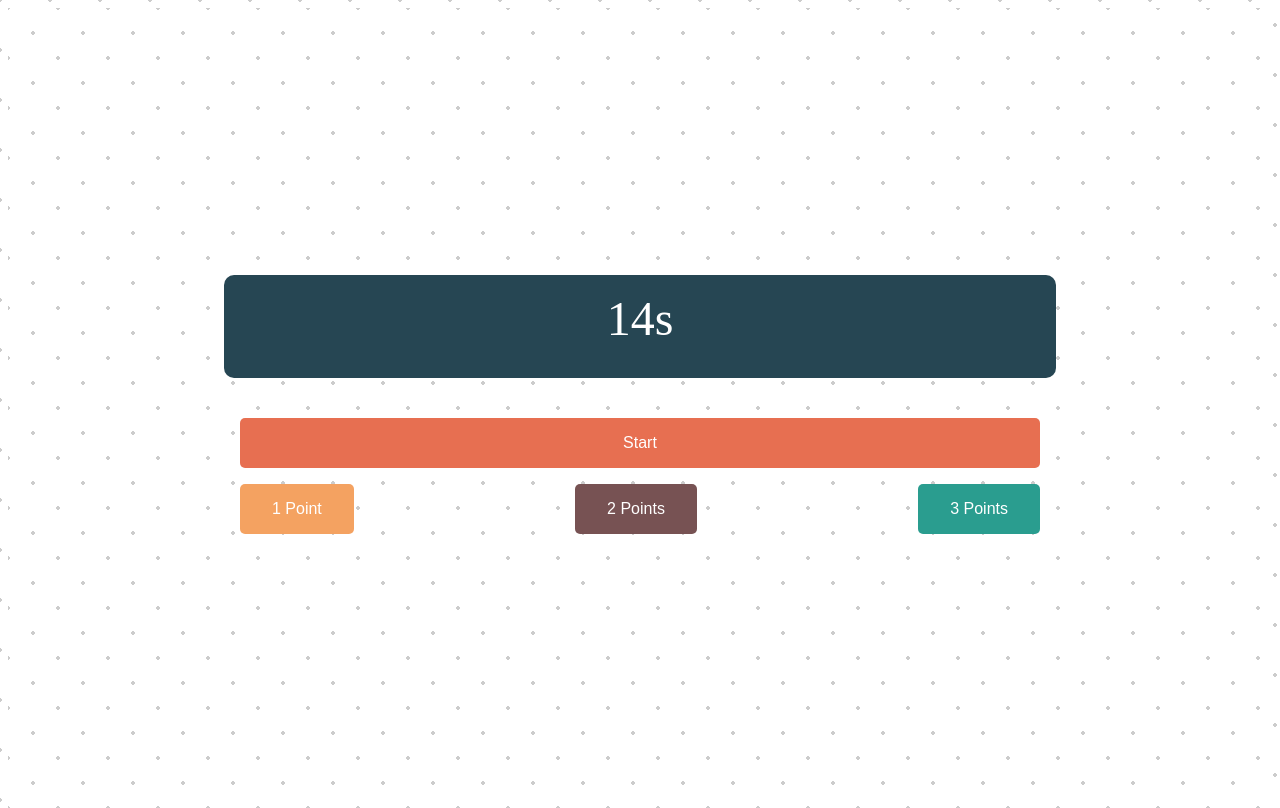
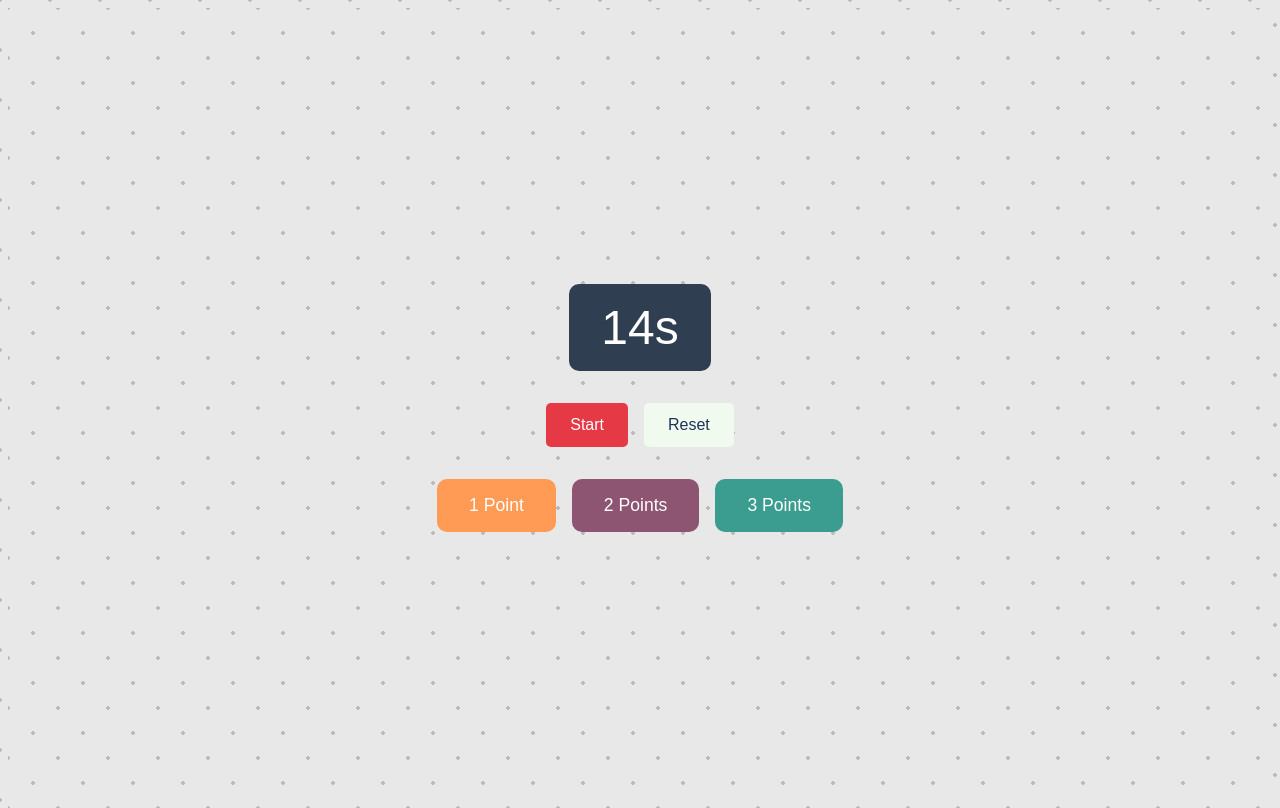
Before and after one commit to Makerspace-Ashoka/HoopGlow, a Nuxt app in the folder frontend/: page / in a window 1280 px wide. Built offline with nearby package versions, Linux system fonts and the light colour scheme.

Commit message:
Refactor button component, styleguide, and palette

```diff
--- a/frontend/app.vue
+++ b/frontend/app.vue
@@ -1,15 +1,21 @@
 <template>
   <div class="container">
-    <div class="countdown-card">
+    <!-- Shotclock Timer -->
+    <div class="timer">
       <span class="countdown">{{ timeRemaining }}s</span>
     </div>
-    <div class="button-container">
-      <button class="btn glow-on-hover start-button" @click="handleShotClock">{{ shotClockLabel }}</button>
-      <div class="points-container">
-        <button class="btn glow-on-hover" @click="sendRequest('api/dummy1')">1 Point</button>
-        <button class="btn glow-on-hover" @click="sendRequest('api/dummy2')">2 Points</button>
-        <button class="btn glow-on-hover" @click="sendRequest('api/dummy3')">3 Points</button>
-      </div>
+
+     <!-- Timer Controls -->
+     <div class="controls">
+      <button class="control-btn start" @click="handleShotClock">{{ shotClockLabel }}</button>
+      <button class="control-btn reset">Reset</button>
+    </div>
+
+    <!-- Score Buttons -->
+    <div class="score-buttons">
+      <button class="score-btn" @click="sendRequest('api/dummy1')">1 Point</button>
+      <button class="score-btn" @click="sendRequest('api/dummy2')">2 Points</button>
+      <button class="score-btn" @click="sendRequest('api/dummy3')">3 Points</button>
     </div>
   </div>
 </template>
@@ -94,91 +100,102 @@ const sendRequest = async (apiCommand) => {
 
 <style scoped>
 :root {
-  --btn-start-color: #8842d5;
-  --btn-point1-color: #5aa1d6;
-  --btn-point2-color: #5ad6a4;
-  --btn-point3-color: #d6b55a;
+  --btn-start-color: #e76f51;
+  --btn-point1-color: #f4a261;
+  --btn-point2-color: #775253;
+  --btn-point3-color: #2a9d8f;
   --btn-hover-glow: rgba(255, 255, 255, 0.3);
 }
 
 .container {
   display: flex;
-  flex-direction: column;  /* align child elements vertically */
+  flex-direction: column;
+  align-items: center;
   justify-content: center;
-  align-items: center;
   height: 100vh;
+  font-family: 'Arial', sans-serif;
 }
 
-.countdown-card {
-  display: flex;
-  justify-content: center;
-  align-items: center;
-  padding: 1rem;
-  background-color: #264653;  /* For visibility against white background */
+/* Shotclock Timer */
+.timer {
+  margin-bottom: 2rem;
+  background-color: #2F3E50;
   border-radius: 10px;
-  width: 80%;
-  max-width: 800px;
-  margin-bottom: 2rem; /* Provide some space between the card and the button container */
+  padding: 1rem 2rem;
 }
 
 .countdown {
   font-size: 3rem;
-  margin-bottom: 1rem;
-  color: #fff;
+  color: #FFFFFF;
 }
 
-.button-container {
-  width: 80%;
-  max-width: 800px;
+/* Timer Controls */
+.controls {
+  display: flex;
+  justify-content: center;
+  gap: 1rem;
+  margin-bottom: 2rem;
 }
 
-.btn {
-  padding: 1rem 2rem;
-  margin-top: 0.5rem;
-  margin-bottom: 0.5rem;
+.control-btn {
+  padding: 0.8rem 1.5rem;
+  font-size: 1rem;
   border: none;
   border-radius: 5px;
-  font-size: 1rem;
   cursor: pointer;
-  transition: transform 0.3s ease, box-shadow 0.3s ease, background-color 0.3s ease;
-  color: #fff;
+  transition: all 0.3s ease;
 }
 
-.btn.glow-on-hover:hover {
-  transform: translateY(-3px);
-  box-shadow: 0 10px 30px rgba(255, 255, 255, 0.3);
+.control-btn.start {
+  background-color: #E63946;
+  color: #FFFFFF;
 }
 
-.start-button {
-  background-color: #e76f51;
-  width: 100%;
+.control-btn.reset {
+  background-color: #F1FAEE;
+  color: #1D3557;
 }
 
-.points-container {
-  display: flex;
-  flex-wrap: wrap;
-  justify-content: space-between;
+.control-btn:hover {
+  transform: scale(1.05);
 }
 
-.points-container .btn:nth-of-type(1) {
-  background-color: #f4a261;
+/* Score Buttons */
+.score-buttons {
+  display: flex;
+  justify-content: center;
+  gap: 1rem;
 }
 
-.points-container .btn:nth-of-type(2) {
-  background-color: #775253;
+.score-btn {
+  padding: 1rem 2rem;
+  font-size: 1.1rem;
+  border: none;
+  border-radius: 10px;
+  cursor: pointer;
+  transition: all 0.3s ease;
+  color: #FFFFFF;
 }
 
-.points-container .btn:nth-of-type(3) {
-  background-color: #2a9d8f;
+.score-btn:nth-child(1) {
+  background-color: #FF9B54;
 }
 
-@media (max-width: 600px) {
-  .points-container {
+.score-btn:nth-child(2) {
+  background-color: #8E5572;
+}
+
+.score-btn:nth-child(3) {
+  background-color: #3A9D8F;
+}
+
+.score-btn:hover {
+  transform: translateY(-5px);
+}
+
+@media (max-width: 480px) {
+  .score-buttons {
     flex-direction: column;
-  }
-
-  .btn {
-    width: 100%;
   }
 }
 </style>
--- a/frontend/assets/css/main.css
+++ b/frontend/assets/css/main.css
@@ -1,10 +1,10 @@
 html, body {
     height: 100%;
     /* background-color: #264653; Dark mode color; change based on preference */
-    background-color: #ffffff; /* Dark mode color; change based on preference */
+    background-color: #E8E8E8; /* Dark mode color; change based on preference */
     /* Dot matrix background effect */
-    background-image: radial-gradient(#ccc 2px, transparent 2px),
-                      radial-gradient(#ccc 2px, transparent 2px);
+    background-image: radial-gradient(#bbb 2px, transparent 2px),
+                      radial-gradient(#bbb 2px, transparent 2px);
     background-position: 0 0, 25px 25px;
     background-size: 50px 50px;
   }
```
